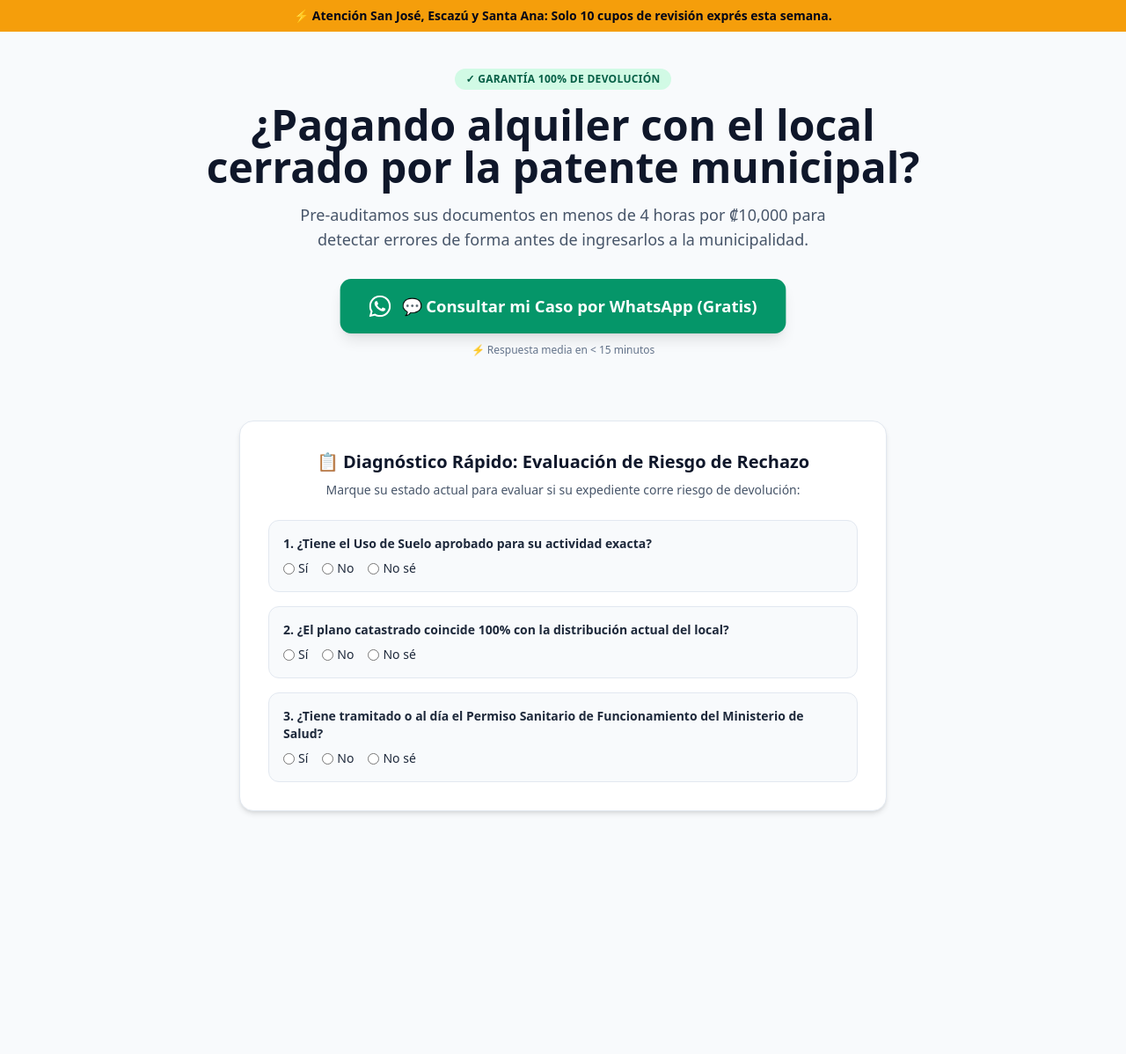
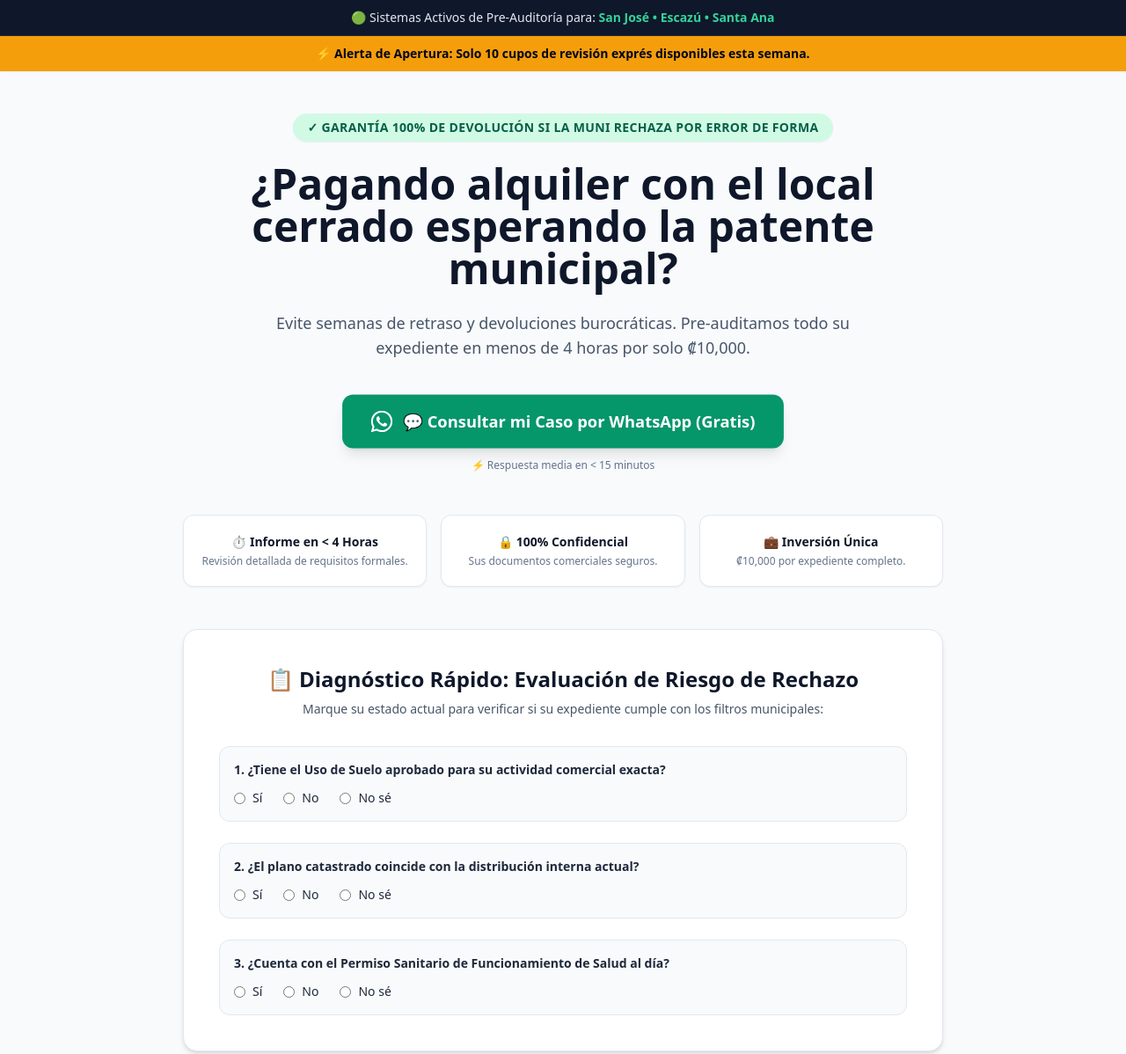
Before and after one commit to Ep1c81/permisorapido-cr, a plain HTML site: page index.html in a window 1280 px wide. Shown: the top 1198 px of the page at 88% size. Before the commit the page ends 954 px from the top, so only its background shows below. Drawn offline with nearby package versions, Linux system fonts and the light colour scheme.

Commit message:
Revise index.html for pre-audit service updates
Updated the HTML structure and content for the pre-audit service, including changes to styles, alerts, and risk assessment questions.

```diff
--- a/index.html
+++ b/index.html
@@ -3,36 +3,42 @@
 <head>
   <meta charset="UTF-8" />
   <meta name="viewport" content="width=device-width, initial-scale=1.0" />
-  <title>PermisoRápido CR | Pre-Auditoría de Patentes Municipales</title>
+  <title>PermisoRápido CR | Pre-Auditoría Exprés de Patentes Municipales</title>
   <script src="https://cdn.tailwindcss.com"></script>
   <style>
     @keyframes pulse-subtle {
       0%, 100% { transform: scale(1); }
-      50% { transform: scale(1.03); }
+      50% { transform: scale(1.02); }
     }
     .animate-pulse-subtle {
       animation: pulse-subtle 2s infinite ease-in-out;
     }
   </style>
 </head>
-<body class="bg-slate-50 text-slate-800 font-sans pb-20 md:pb-0">
+<body class="bg-slate-50 text-slate-800 font-sans pb-24 md:pb-12">
 
-  <div class="bg-amber-500 text-slate-950 text-xs sm:text-sm font-semibold py-2 px-4 text-center">
-    ⚡ Atención San José, Escazú y Santa Ana: Solo 10 cupos de revisión exprés esta semana.
+  <div class="w-full bg-slate-900 text-slate-200 text-xs sm:text-sm py-2.5 px-4 text-center font-medium border-b border-slate-800">
+    🟢 Sistemas Activos de Pre-Auditoría para: <span class="text-emerald-400 font-bold">San José • Escazú • Santa Ana</span>
   </div>
 
-  <section class="max-w-4xl mx-auto px-4 py-10 text-center">
-    <span class="inline-block bg-emerald-100 text-emerald-800 text-xs font-bold px-3 py-1 rounded-full uppercase tracking-wide mb-4">
-      ✓ Garantía 100% de Devolución
-    </span>
-    <h1 class="text-3xl sm:text-5xl font-extrabold text-slate-900 leading-tight mb-4">
-      ¿Pagando alquiler con el local cerrado por la patente municipal?
+  <div class="w-full bg-amber-500 text-slate-950 text-xs sm:text-sm font-bold py-2.5 px-4 text-center shadow-sm">
+    ⚡ Alerta de Apertura: Solo 10 cupos de revisión exprés disponibles esta semana.
+  </div>
+
+  <main class="max-w-4xl mx-auto px-4 pt-12 pb-8 text-center">
+    <div class="inline-block bg-emerald-100 text-emerald-800 text-xs sm:text-sm font-bold px-4 py-1.5 rounded-full uppercase tracking-wide mb-6 shadow-sm">
+      ✓ Garantía 100% de Devolución si la Muni rechaza por error de forma
+    </div>
+
+    <h1 class="text-3xl sm:text-5xl font-extrabold text-slate-900 leading-tight mb-6">
+      ¿Pagando alquiler con el local cerrado esperando la patente municipal?
     </h1>
-    <p class="text-lg text-slate-600 mb-8 max-w-2xl mx-auto">
-      Pre-auditamos sus documentos en menos de 4 horas por ₡10,000 para detectar errores de forma antes de ingresarlos a la municipalidad.
+
+    <p class="text-base sm:text-lg text-slate-600 mb-10 max-w-2xl mx-auto leading-relaxed">
+      Evite semanas de retraso y devoluciones burocráticas. Pre-auditamos todo su expediente en menos de 4 horas por solo ₡10,000.
     </p>
 
-    <div class="flex flex-col items-center justify-center gap-3">
+    <div class="flex flex-col items-center justify-center gap-3 mb-12">
       <a href="https://wa.me/50663889598?text=Hola,%20quisiera%20consultar%20mi%20caso%20de%20patente%20municipal%20de%20forma%20gratuita."
          target="_blank"
          rel="noopener noreferrer"
@@ -44,57 +50,91 @@
       </a>
       <span class="text-xs text-slate-500 font-medium">⚡ Respuesta media en &lt; 15 minutos</span>
     </div>
-  </section>
 
-  <section class="max-w-3xl mx-auto px-4 py-8">
-    <div class="bg-white rounded-2xl shadow-md border border-slate-200 p-6 sm:p-8">
-      <h2 class="text-xl font-bold text-slate-900 mb-2 text-center">
+    <div class="grid grid-cols-1 sm:grid-cols-3 gap-4 text-center mb-12">
+      <div class="bg-white p-5 rounded-xl border border-slate-200 shadow-sm">
+        <p class="font-bold text-slate-900 text-sm">⏱️ Informe en &lt; 4 Horas</p>
+        <p class="text-xs text-slate-500 mt-1">Revisión detallada de requisitos formales.</p>
+      </div>
+      <div class="bg-white p-5 rounded-xl border border-slate-200 shadow-sm">
+        <p class="font-bold text-slate-900 text-sm">🔒 100% Confidencial</p>
+        <p class="text-xs text-slate-500 mt-1">Sus documentos comerciales seguros.</p>
+      </div>
+      <div class="bg-white p-5 rounded-xl border border-slate-200 shadow-sm">
+        <p class="font-bold text-slate-900 text-sm">💼 Inversión Única</p>
+        <p class="text-xs text-slate-500 mt-1">₡10,000 por expediente completo.</p>
+      </div>
+    </div>
+
+    <div class="bg-white rounded-2xl shadow-md border border-slate-200 p-6 sm:p-10 text-left mb-12">
+      <h2 class="text-xl sm:text-2xl font-bold text-slate-900 mb-2 text-center">
         📋 Diagnóstico Rápido: Evaluación de Riesgo de Rechazo
       </h2>
-      <p class="text-sm text-slate-600 text-center mb-6">
-        Marque su estado actual para evaluar si su expediente corre riesgo de devolución:
+      <p class="text-sm text-slate-600 text-center mb-8">
+        Marque su estado actual para verificar si su expediente cumple con los filtros municipales:
       </p>
 
-      <form id="risk-form" class="space-y-4">
+      <form id="risk-form" class="space-y-6">
         <div class="p-4 rounded-xl border border-slate-200 bg-slate-50">
-          <p class="font-semibold text-sm text-slate-800 mb-2">1. ¿Tiene el Uso de Suelo aprobado para su actividad exacta?</p>
-          <div class="flex gap-4 text-sm">
-            <label class="flex items-center gap-1 cursor-pointer"><input type="radio" name="q1" value="si" onclick="calculateRisk()" /> Sí</label>
-            <label class="flex items-center gap-1 cursor-pointer"><input type="radio" name="q1" value="no" onclick="calculateRisk()" /> No</label>
-            <label class="flex items-center gap-1 cursor-pointer"><input type="radio" name="q1" value="nose" onclick="calculateRisk()" /> No sé</label>
+          <p class="font-semibold text-sm text-slate-800 mb-3">1. ¿Tiene el Uso de Suelo aprobado para su actividad comercial exacta?</p>
+          <div class="flex gap-6 text-sm">
+            <label class="flex items-center gap-2 cursor-pointer font-medium"><input type="radio" name="q1" value="si" onclick="calculateRisk()" /> Sí</label>
+            <label class="flex items-center gap-2 cursor-pointer font-medium"><input type="radio" name="q1" value="no" onclick="calculateRisk()" /> No</label>
+            <label class="flex items-center gap-2 cursor-pointer font-medium"><input type="radio" name="q1" value="nose" onclick="calculateRisk()" /> No sé</label>
           </div>
         </div>
 
         <div class="p-4 rounded-xl border border-slate-200 bg-slate-50">
-          <p class="font-semibold text-sm text-slate-800 mb-2">2. ¿El plano catastrado coincide 100% con la distribución actual del local?</p>
-          <div class="flex gap-4 text-sm">
-            <label class="flex items-center gap-1 cursor-pointer"><input type="radio" name="q2" value="si" onclick="calculateRisk()" /> Sí</label>
-            <label class="flex items-center gap-1 cursor-pointer"><input type="radio" name="q2" value="no" onclick="calculateRisk()" /> No</label>
-            <label class="flex items-center gap-1 cursor-pointer"><input type="radio" name="q2" value="nose" onclick="calculateRisk()" /> No sé</label>
+          <p class="font-semibold text-sm text-slate-800 mb-3">2. ¿El plano catastrado coincide con la distribución interna actual?</p>
+          <div class="flex gap-6 text-sm">
+            <label class="flex items-center gap-2 cursor-pointer font-medium"><input type="radio" name="q2" value="si" onclick="calculateRisk()" /> Sí</label>
+            <label class="flex items-center gap-2 cursor-pointer font-medium"><input type="radio" name="q2" value="no" onclick="calculateRisk()" /> No</label>
+            <label class="flex items-center gap-2 cursor-pointer font-medium"><input type="radio" name="q2" value="nose" onclick="calculateRisk()" /> No sé</label>
           </div>
         </div>
 
         <div class="p-4 rounded-xl border border-slate-200 bg-slate-50">
-          <p class="font-semibold text-sm text-slate-800 mb-2">3. ¿Tiene tramitado o al día el Permiso Sanitario de Funcionamiento del Ministerio de Salud?</p>
-          <div class="flex gap-4 text-sm">
-            <label class="flex items-center gap-1 cursor-pointer"><input type="radio" name="q3" value="si" onclick="calculateRisk()" /> Sí</label>
-            <label class="flex items-center gap-1 cursor-pointer"><input type="radio" name="q3" value="no" onclick="calculateRisk()" /> No</label>
-            <label class="flex items-center gap-1 cursor-pointer"><input type="radio" name="q3" value="nose" onclick="calculateRisk()" /> No sé</label>
+          <p class="font-semibold text-sm text-slate-800 mb-3">3. ¿Cuenta con el Permiso Sanitario de Funcionamiento de Salud al día?</p>
+          <div class="flex gap-6 text-sm">
+            <label class="flex items-center gap-2 cursor-pointer font-medium"><input type="radio" name="q3" value="si" onclick="calculateRisk()" /> Sí</label>
+            <label class="flex items-center gap-2 cursor-pointer font-medium"><input type="radio" name="q3" value="no" onclick="calculateRisk()" /> No</label>
+            <label class="flex items-center gap-2 cursor-pointer font-medium"><input type="radio" name="q3" value="nose" onclick="calculateRisk()" /> No sé</label>
           </div>
         </div>
       </form>
 
-      <div id="risk-result" class="hidden mt-6 p-4 rounded-xl border text-center transition-all">
+      <div id="risk-result" class="hidden mt-8 p-6 rounded-xl border text-center transition-all">
         <p id="risk-status" class="font-bold text-lg mb-2"></p>
-        <p id="risk-desc" class="text-sm mb-4"></p>
-        <a id="risk-whatsapp" href="https://wa.me/50663889598?text=Hola,%20hice%20el%20diagnostico%20en%20el%20sitio%20web%20y%20quiero%20evitar%20un%20rechazo%20en%20mi%20patente." target="_blank" rel="noopener noreferrer" class="inline-block bg-emerald-600 hover:bg-emerald-700 text-white font-bold text-sm px-6 py-3 rounded-lg shadow">
+        <p id="risk-desc" class="text-sm mb-6 text-slate-700"></p>
+        <a id="risk-whatsapp" href="https://wa.me/50663889598?text=Hola,%20hice%20el%20diagnostico%20en%20el%20sitio%20web%20y%20quiero%20evitar%20un%20rechazo%20en%20mi%20patente." target="_blank" rel="noopener noreferrer" class="inline-block bg-emerald-600 hover:bg-emerald-700 text-white font-bold text-base px-8 py-3.5 rounded-xl shadow-md">
           Validar Expediente por ₡10,000 en WhatsApp
         </a>
       </div>
     </div>
-  </section>
 
-  <div class="fixed bottom-0 left-0 right-0 bg-white border-t border-slate-200 p-3 flex items-center justify-between z-50 md:hidden shadow-lg">
+    <section class="mb-12 text-left">
+      <h3 class="text-xl font-bold text-slate-900 text-center mb-6">Casos de Éxito en la Zona</h3>
+      <div class="grid grid-cols-1 md:grid-cols-3 gap-6">
+        <div class="bg-white p-6 rounded-xl border border-slate-200 shadow-sm">
+          <p class="text-xs text-amber-500 font-bold mb-2">★★★★★ (Santa Ana)</p>
+          <p class="text-sm text-slate-700 italic mb-4">"Estaba pagando alquiler con el local cerrado. Detectaron que el croquis no coincidía antes de entregarlo. ¡Nos ahorraron semanas!"</p>
+          <p class="text-xs font-bold text-slate-900">— Carlos M., Gastrobar</p>
+        </div>
+        <div class="bg-white p-6 rounded-xl border border-slate-200 shadow-sm">
+          <p class="text-xs text-amber-500 font-bold mb-2">★★★★★ (Escazú)</p>
+          <p class="text-sm text-slate-700 italic mb-4">"El trámite de Salud y Patente me tenía estresadísima. Con la revisión de 4 horas supimos exactamente qué faltaba."</p>
+          <p class="text-xs font-bold text-slate-900">— Andrea V., Estética & Spa</p>
+        </div>
+        <div class="bg-white p-6 rounded-xl border border-slate-200 shadow-sm">
+          <p class="text-xs text-amber-500 font-bold mb-2">★★★★★ (San José)</p>
+          <p class="text-sm text-slate-700 italic mb-4">"Servicio directo y al grano por WhatsApp. Envié los papeles en la mañana y al mediodía tenía el reporte listo."</p>
+          <p class="text-xs font-bold text-slate-900">— Roberto S., Retail</p>
+        </div>
+      </div>
+    </section>
+  </main>
+
+  <div class="fixed bottom-0 left-0 right-0 bg-white border-t border-slate-200 p-3.5 px-4 flex items-center justify-between z-50 md:hidden shadow-lg">
     <div>
       <span class="text-xs text-slate-500 block">Pre-Auditoría Exprés</span>
       <span class="font-extrabold text-slate-900 text-sm">₡10,000 <span class="text-xs font-normal text-emerald-600">(100% Garantizado)</span></span>
@@ -102,7 +142,7 @@
     <a href="https://wa.me/50663889598?text=Hola,%20me%20gustaria%20solicitar%20la%20pre-auditoria%20expres%20de%20mi%20patente."
        target="_blank"
        rel="noopener noreferrer"
-       class="bg-emerald-600 text-white font-bold text-xs px-4 py-2.5 rounded-lg">
+       class="bg-emerald-600 text-white font-bold text-xs px-4 py-3 rounded-xl shadow">
       💬 Hablar con Especialista
     </a>
   </div>
@@ -123,13 +163,13 @@
       resultBox.classList.remove('hidden');
 
       if (q1 === 'si' && q2 === 'si' && q3 === 'si') {
-        resultBox.className = 'mt-6 p-4 rounded-xl border bg-emerald-50 border-emerald-200 text-emerald-900 text-center';
+        resultBox.className = 'mt-8 p-6 rounded-xl border bg-emerald-50 border-emerald-200 text-emerald-900 text-center';
         statusText.textContent = '🟢 Riesgo Bajo de Rechazo';
-        descText.textContent = 'Parece que tiene la estructura base completa. Una pre-auditoría final evitará inconsistencias menores de forma antes de la presentación.';
+        descText.textContent = 'Tiene la estructura base completa. Una pre-auditoría final validará que no existan errores menores de forma.';
       } else {
-        resultBox.className = 'mt-6 p-4 rounded-xl border bg-amber-50 border-amber-300 text-amber-950 text-center';
+        resultBox.className = 'mt-8 p-6 rounded-xl border bg-amber-50 border-amber-300 text-amber-950 text-center';
         statusText.textContent = '🔴 Riesgo Alto de Retraso o Devolución';
-        descText.textContent = 'Su expediente presenta vacíos documentales que la municipalidad podría utilizar para devolver el trámite y retrasar su apertura.';
+        descText.textContent = 'Su expediente presenta vacíos documentales que la municipalidad usará para devolver el trámite.';
       }
 
       waLink.href = 'https://wa.me/50663889598?text=Hola,%20hice%20el%20diagnostico%20en%20el%20sitio%20web%20y%20quiero%20evitar%20un%20rechazo%20en%20mi%20patente.';
```
